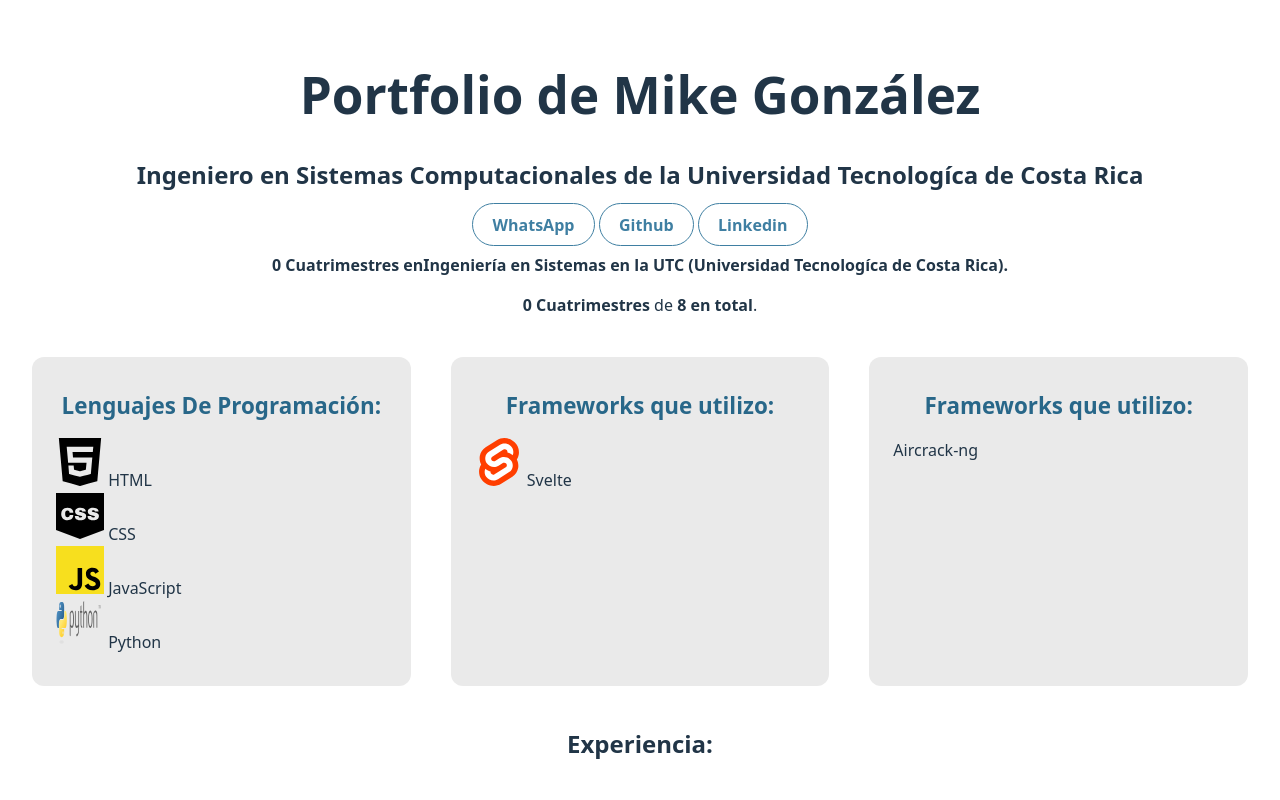
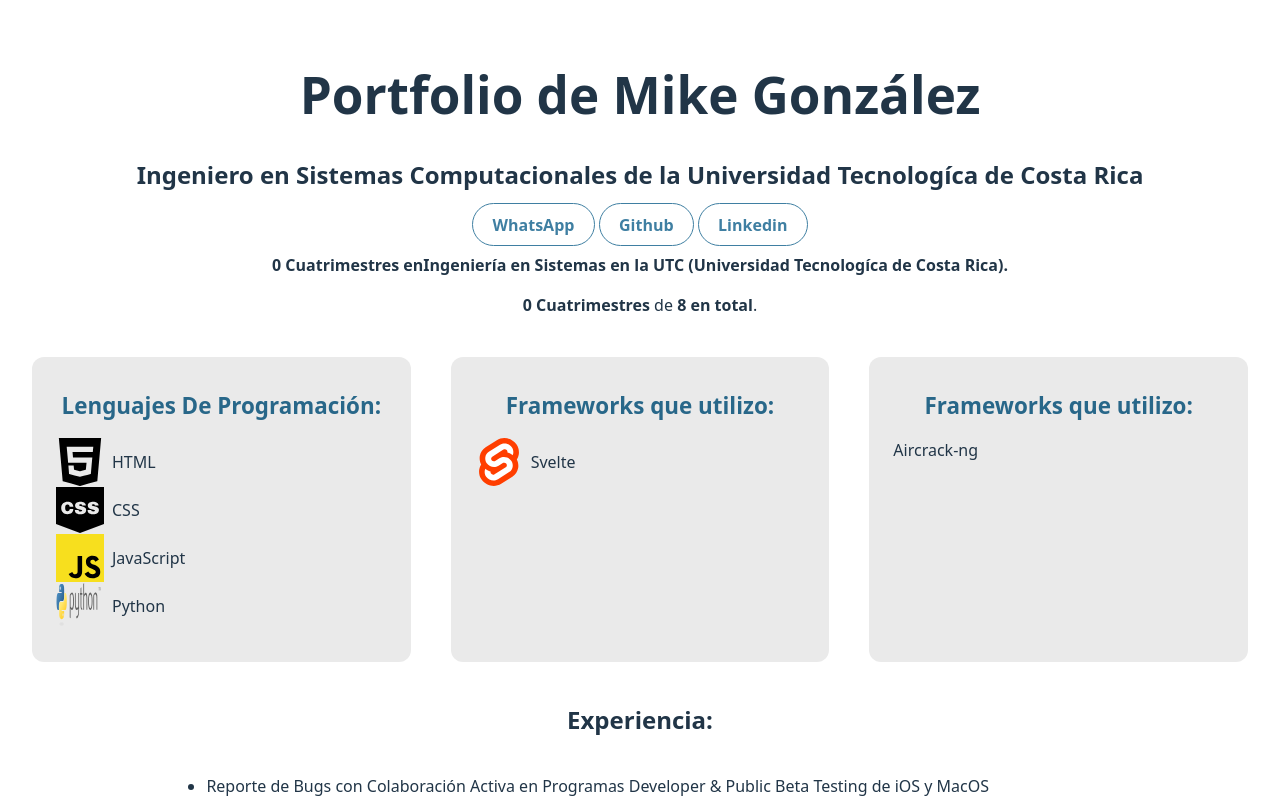
Before and after one commit to mikegonzalezdev/mikegonzalezportfolio, a Svelte app: page / in a window 1280 px wide. Shown: the top 800 px of the page. Built offline with nearby package versions, Linux system fonts and the light colour scheme.

Commit message:
bugfixes

```diff
--- a/index.html
+++ b/index.html
@@ -16,7 +16,7 @@
     <meta name="robots" content="index, follow" />
     <meta name="theme-color" content="#09f" />
 
-    <link rel="icon" type="image/webp" href="/public/minmikeyrandall.ebp@0.5x.webp" />
+    <link rel="icon" type="image/webp" href="/minmikeyrandall@0.5x.webp" />
 
     <link rel="canonical" href="https://mikegonzalez.netlify.app" />
   </head>
--- a/src/App.svelte
+++ b/src/App.svelte
@@ -257,6 +257,13 @@ ul {
   background: rgba(27, 114, 136, 0.08);
   transform: translateY(-1px);
 }
+
+.tech-item {
+  display: flex;
+  align-items: center;
+  gap: 0.5rem;
+}
+
 .tech-list {
    list-style: none;
   padding-left: 0;
```
